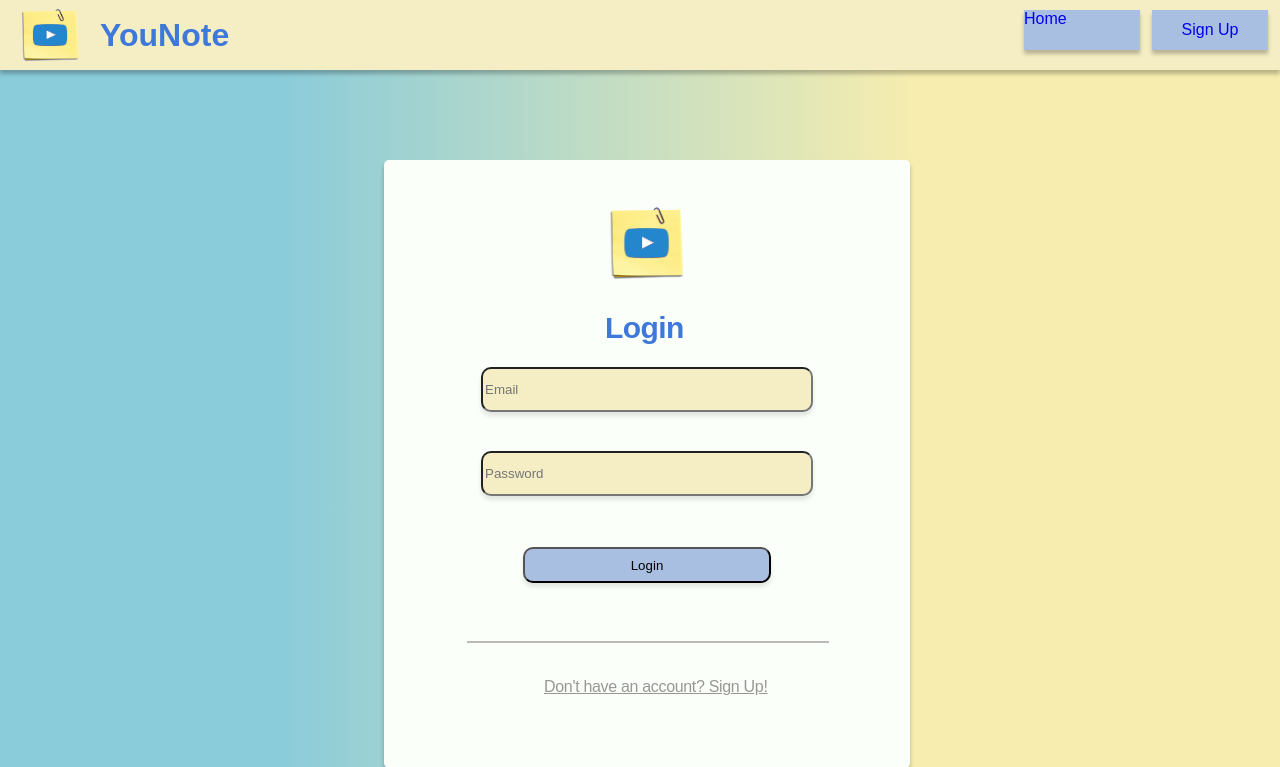
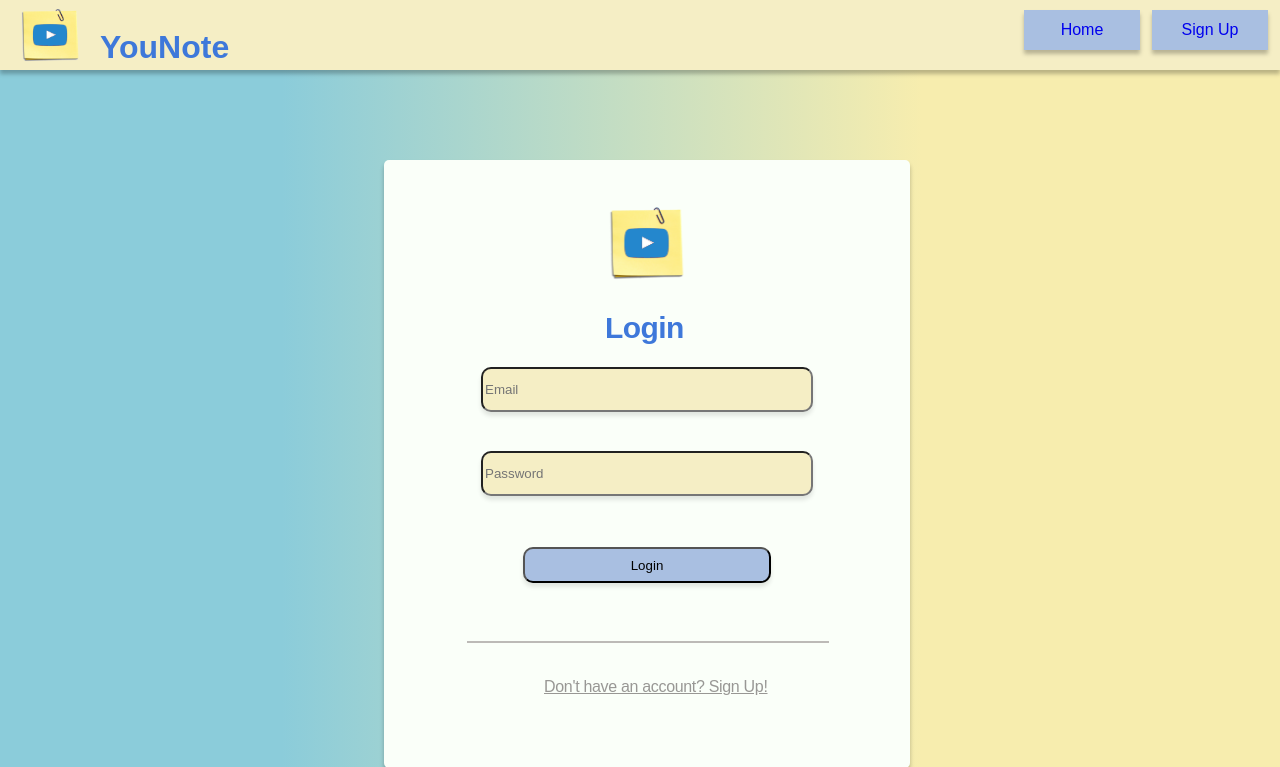
Before and after one commit to jarrywc/you-note, a Flask app: page /login in a window 1280 px wide. Shown: the top 767 px of the page. Run offline with Flask 2, Linux system fonts and the light colour scheme.

Commit message:
styled login

```diff
--- a/static/style.css
+++ b/static/style.css
@@ -150,12 +150,13 @@ body{
   width: 80px;
   height: 100px;
   left: 100px;
-  top: -4px;
+  top: 8px;
   color: #3E78DA;
 
   }
 
   .home-btn{
+    display: grid;
     position: absolute;
     width: 116px;
     height: 40px;
@@ -164,6 +165,8 @@ body{
 
     background: #A9BFE1;
     box-shadow: 0px 4px 4px rgba(0, 0, 0, 0.25);
+    place-items: center;
+    z-index:1;
     }
 
   .sign-btn{
@@ -177,6 +180,7 @@ body{
   background: #A9BFE1;
   box-shadow: 0px 4px 4px rgba(0, 0, 0, 0.25);
   place-items: center;
+  z-index:1;
 
   }
 
@@ -186,6 +190,7 @@ body{
   }
 
 
+
     b{
       top: 80%;
     }
```
